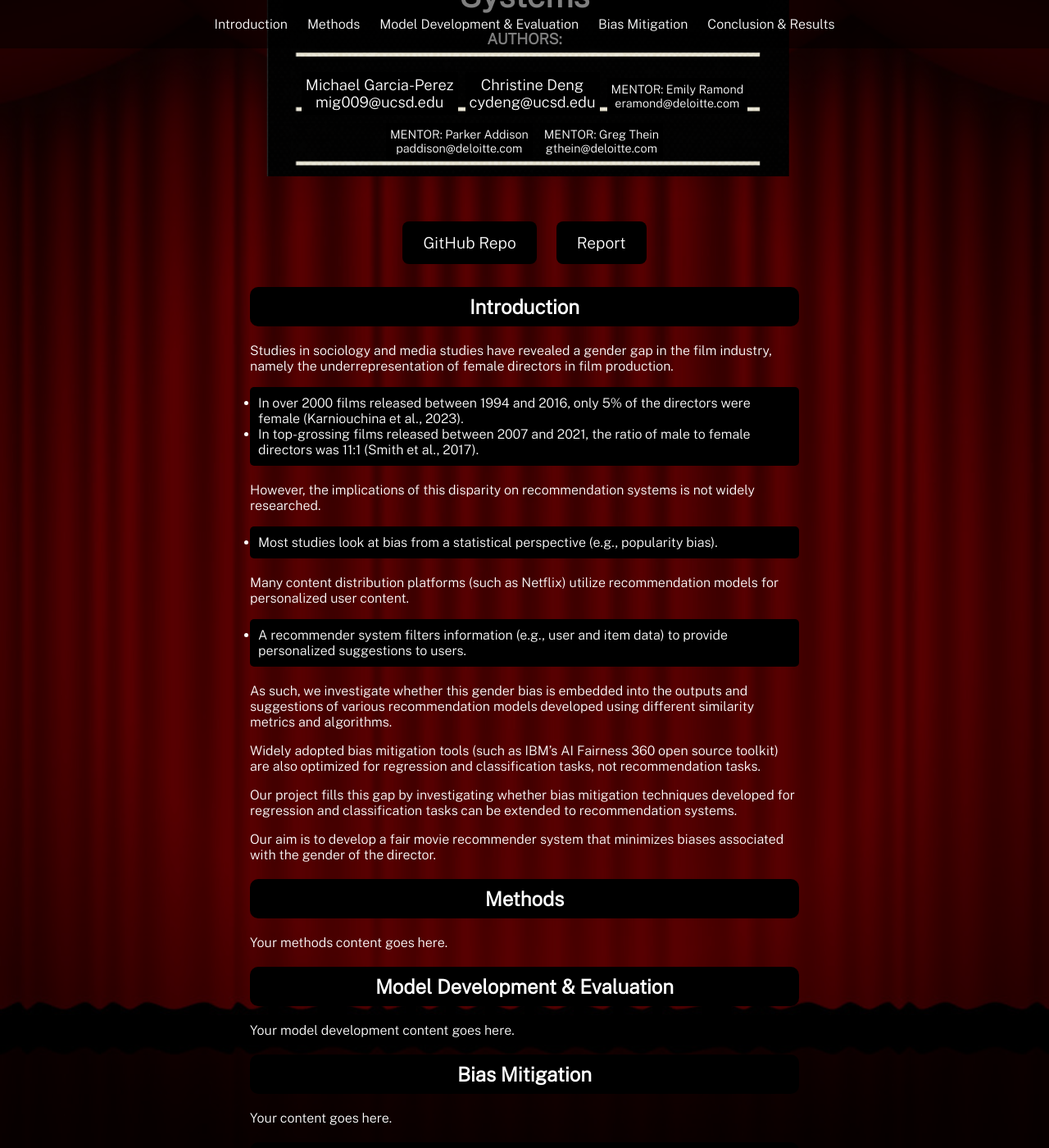
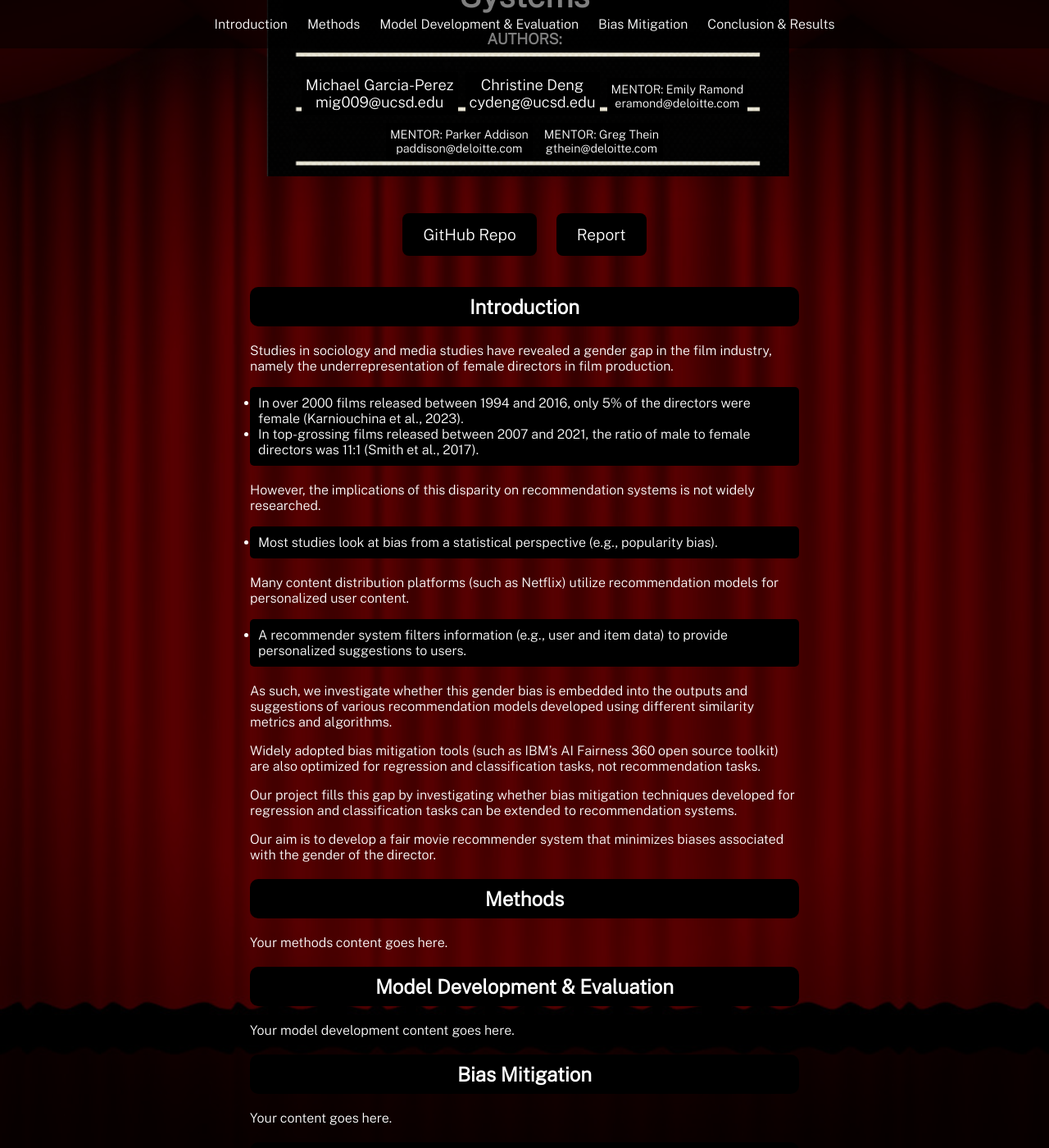
Before and after one commit to michael-garciaperez/DSC180A-Methodology-5, a Jekyll site: the page built from index.md, in a window 1280 px wide and 1400 px high, scrolled down 385 px. Shown: the whole window at 82% size. Built offline with Jekyll 4.4.1, drawn with Linux system fonts in a browser that asks for light colours.

Commit message:
Update style.scss

```diff
--- a/assets/css/style.scss
+++ b/assets/css/style.scss
@@ -59,7 +59,7 @@ header h1 {
 .author-mentor-container {
   text-align: center;
   margin-top: -10px;
-  margin-bottom: 10px;
+  margin-bottom: -10px;
 }
 
 .author-mentor-container p {
```
